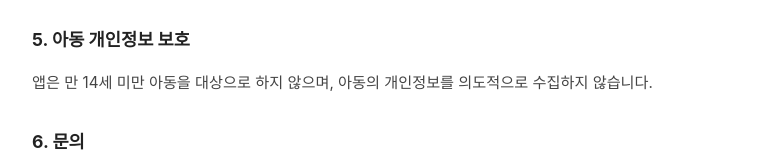
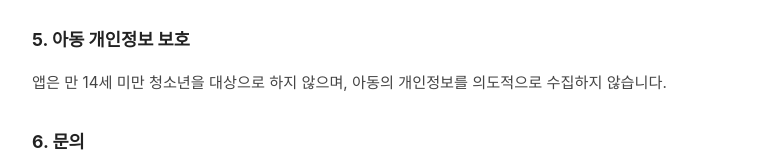
Before and after one commit to jinwooke/privacy-policymdmd, a plain HTML site: page index.html in a window 1280 px wide. Shown: the part 838-998 px from the top of the page, without its empty margins (248-1031 px from the left). Drawn offline with Linux system fonts and the light colour scheme.

Commit message:
Update age reference in privacy policy section
age change

```diff
--- a/index.html
+++ b/index.html
@@ -50,7 +50,7 @@
   <p>수집하는 정보가 없으므로 제3자와 공유하는 정보도 없습니다.</p>
 
   <h2>5. 아동 개인정보 보호</h2>
-  <p>앱은 만 14세 미만 아동을 대상으로 하지 않으며, 아동의 개인정보를 의도적으로 수집하지 않습니다.</p>
+  <p>앱은 만 14세 미만 청소년을 대상으로 하지 않으며, 아동의 개인정보를 의도적으로 수집하지 않습니다.</p>
 
   <h2>6. 문의</h2>
   <p>개인정보처리방침에 관한 문의사항은 아래 이메일로 연락해 주세요.</p>
```
